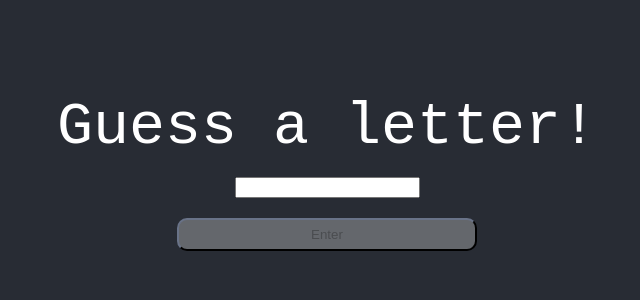
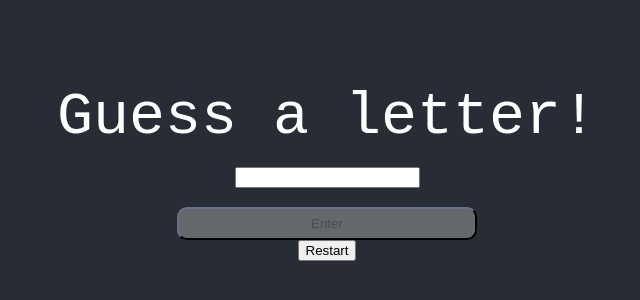
Before and after one commit to bzlatin/Handman-frontend-official, a React (Create React App) app: page / in a window 1280 px wide. Shown: the part 228-528 px from the top of the page, without its empty margins (313-953 px from the left). Built offline with nearby package versions, Linux system fonts and the light colour scheme; no server answers.

Commit message:
restart button

```diff
--- a/src/App.js
+++ b/src/App.js
@@ -54,6 +54,19 @@ function App() {
         console.log("error!", err);
       });
   };
+
+  const newGame = () => {
+    fetch(`http://localhost:8080/usersData/newGame`)
+      .then((res) => {
+        res.json().then((text) => {
+          console.log(text);
+        });
+      })
+      .catch((err) => {
+        console.log("error!", err);
+      });
+  };
+
   // Reset Input Field handler
   const resetInputField = () => {
     setUsersGuess("");
@@ -87,6 +100,14 @@ function App() {
         >
           <span>Enter</span>
         </button>
+        <button
+          onClick={() => {
+            newGame();
+            usersData();
+          }}
+        >
+          Restart
+        </button>
       </header>
     </div>
   );
```
